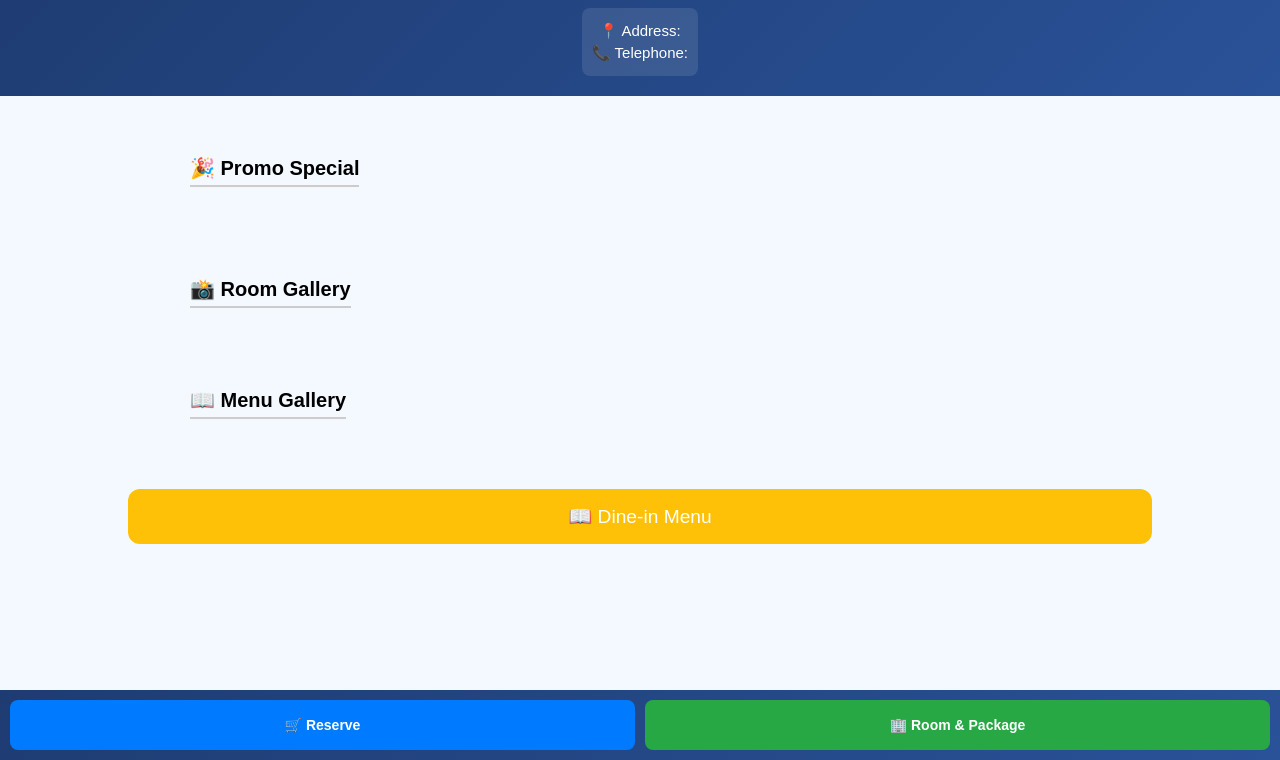
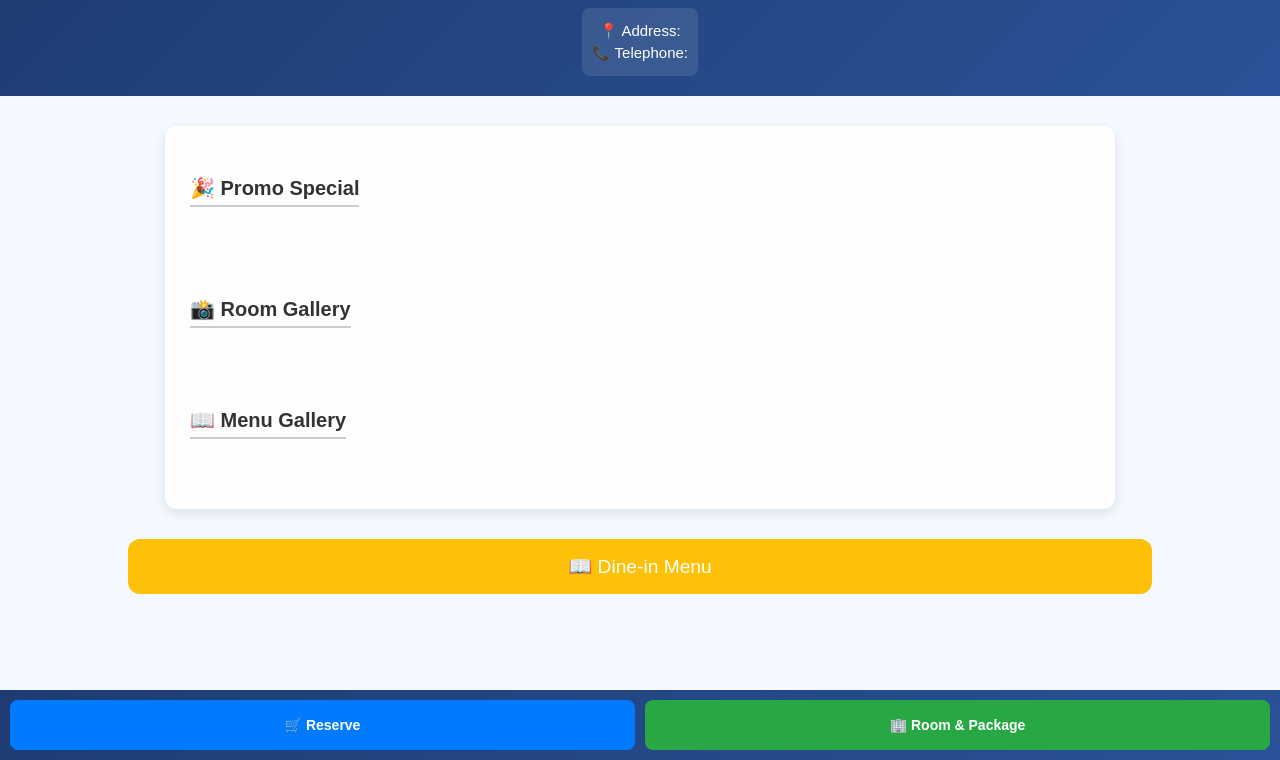
Before and after one commit to Menuva-digital/Menuva_test, a plain HTML site: page menu.html in a window 1280 px wide. Shown: the part 40-800 px from the top of the page. Drawn offline with Linux system fonts and the light colour scheme.

Commit message:
Update menu.html

```diff
--- a/menu.html
+++ b/menu.html
@@ -40,11 +40,16 @@
   }
 
   /* ================== Container Section ================== */
-  .container-section {
-    max-width: 900px;
-    margin: 30px auto;
-    padding: 0 15px;
-  }
+ .container-section {
+  max-width: 900px;
+  margin: 30px auto;
+  padding: 20px 25px;
+  background-color: rgba(255, 255, 255, 0.9); /* putih lembut, agak transparan */
+  border-radius: 12px;  /* sudut agak bulat */
+  box-shadow: 0 4px 12px rgba(0,0,0,0.1); /* shadow tipis biar floating */
+  color: #333; /* teks tetap terbaca */
+}
+
 
   /* ================== Section Titles ================== */
   .section-title {
```
